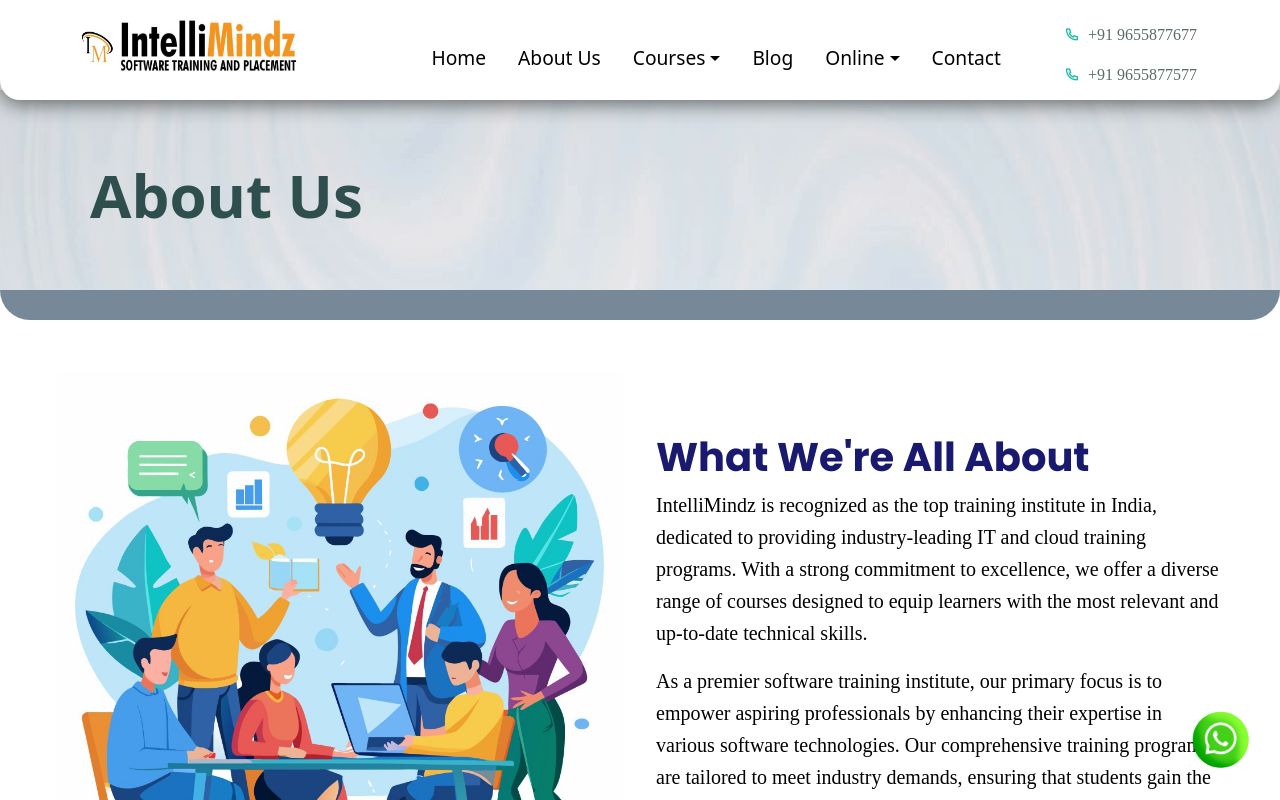
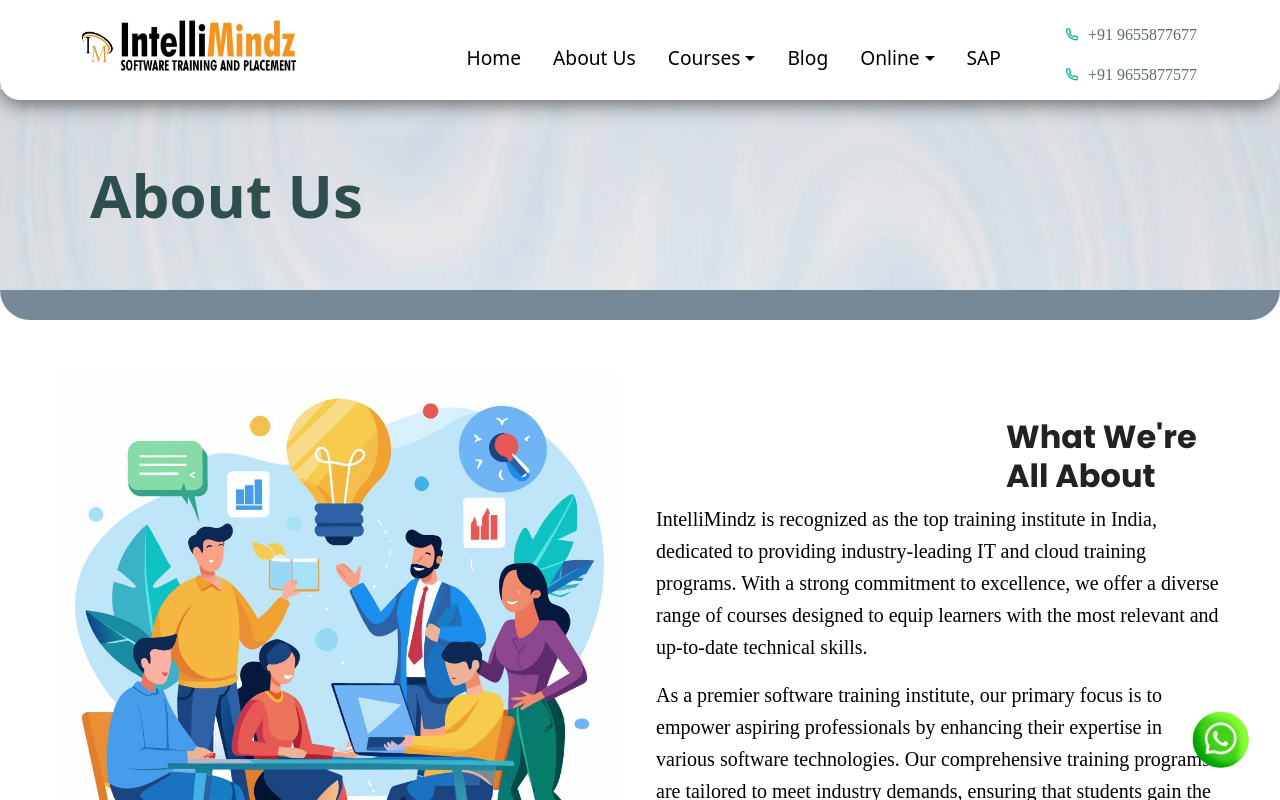
Before and after one commit to Ganesh1628/intellimindz, a React (Create React App) app: page /about_us in a window 1280 px wide. Shown: the top 800 px of the page. Built offline with nearby package versions, Linux system fonts and the light colour scheme; a web font is replaced by a local one.

Commit message:
change the header of questions and few changes

```diff
--- a/src/components/FAQ's/questions.css
+++ b/src/components/FAQ's/questions.css
@@ -126,3 +126,10 @@
     width: 120px; /* Adjust size as needed */
     height: auto;
 }
+
+.title{
+        margin-left: 350px;
+        color: #222;
+        font-size: 2rem;
+        font-weight: bold;
+}
--- a/src/components/FAQ's/questions.jsx
+++ b/src/components/FAQ's/questions.jsx
@@ -45,7 +45,7 @@
 
     return (
         <div className="faq-section">
-            <h2>Find Your Answers Here</h2>
+        <h1 className="title">Frequently Asked Questions</h1>
             {/* <div className="faq-content"> */}
                 {faqItems.map((item, index) => (
                     <div key={index} className="faq-item">
--- a/src/components/Header/Header.jsx
+++ b/src/components/Header/Header.jsx
@@ -1,5 +1,3 @@
-
-
 import React, { useRef, useState, useEffect } from "react";
 import { Container } from "reactstrap";
 import { IoMdArrowDropdown } from "react-icons/io";
@@ -14,7 +12,8 @@
   { display: "Courses", url: "#", hasDropdown: true }, {},
   { display: "Blog", url: "#" }, {},
   { display: "Online", url: "#", hasDropdown: true }, {},
-  { display: "Contact", url: "#" }, {},
+  // { display: "Contact", url: "#" }, {},
+  { display: "SAP", url: "sap_courses" }, {},
 ];
 
 const onlineOptions = [
--- a/src/components/Testimonial/Testimonials.jsx
+++ b/src/components/Testimonial/Testimonials.jsx
@@ -12,14 +12,24 @@
 
   const testimonials = [
     {
-      name: "T Chandini",
+      name: "T.Chandini",
       review:
         "Being in Sunnehalf gave me great pleasure and competencies to rediscover my professional state. The trainers here are highly supportive to satisfy the scholars targets; it is their warmness and project to make a student a complete professional. I categorical my gratitude to the entire PILLARS of Sunnehalf for displaying up.",
     },
     {
-      name: "M Yougandhar",
+      name: "M.Yougandhar",
       review:
         "The Institute imparts enterprise primary coaching on the modern day upbeat technologies which has helped me to pursue my dream within the right path. The placement division works in step with the pursuits of the candidates and pitches in for help throughout placement programs.",
+    },
+    {
+      name: "B.Sudhakar",
+      review:
+        "I completed my Informatica training at IntelliMindz, and the experience was exceptional. The Informatica Online Training was highly practical and hands-on, making it incredibly beneficial. The trainer also conducted an insightful session on Unix, covering job scheduling and execution from a Unix server. Thank you, IntelliMindz, for providing such a comprehensive and well-structured Informatica training!",
+    },
+    {
+      name: "K.chandra",
+      review:
+        "The Informatica Online Training at IntelliMindz was fantastic! The course was well-structured, with real-time examples and hands-on projects. The instructor explained concepts clearly, and the Unix session on job scheduling was extremely useful. Thank you, IntelliMindz, for this amazing learning experience!",
     },
   ];
 
```
